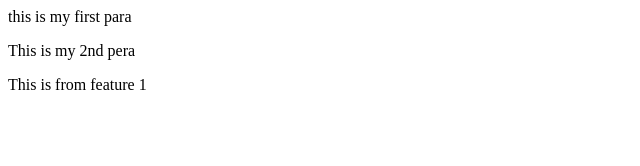
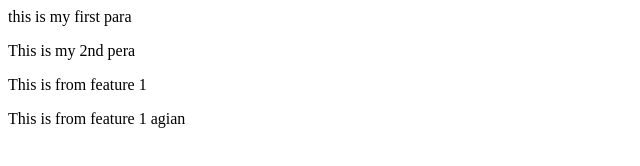
Before and after one commit to TaufiqulIslamKhan/Cse471, a plain HTML site: page index.html in a window 1280 px wide. Shown: the whole page, without its empty margins (0-640 px from the left). Drawn offline with Linux system fonts and the light colour scheme.

Commit message:
my new mwssage

```diff
--- a/index.html
+++ b/index.html
@@ -1,3 +1,4 @@
 <p> this is my first para </p>
 <p>This is my 2nd pera </p>
 <p>This is from feature 1</p>
+<p>This is from feature 1 agian</p>
```
